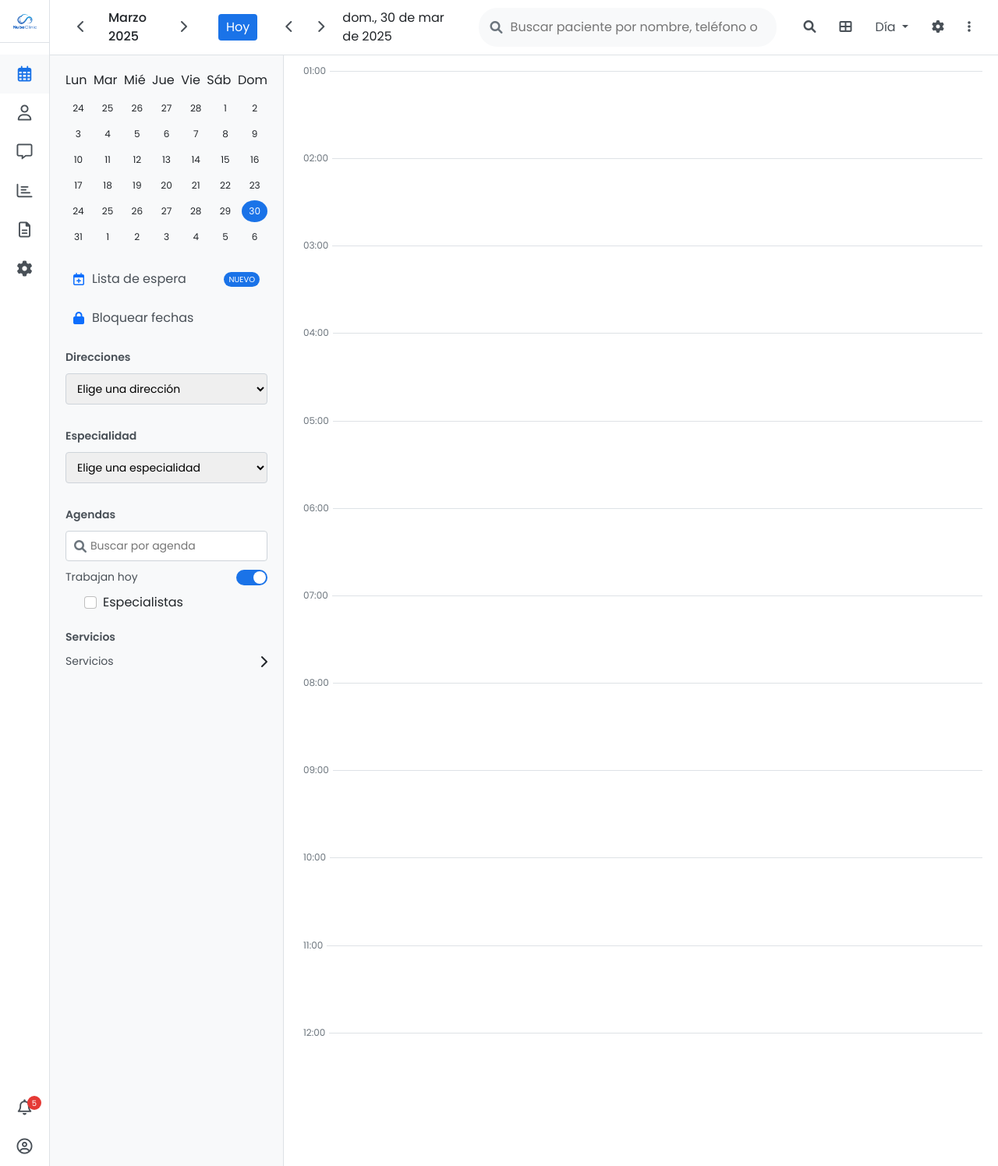
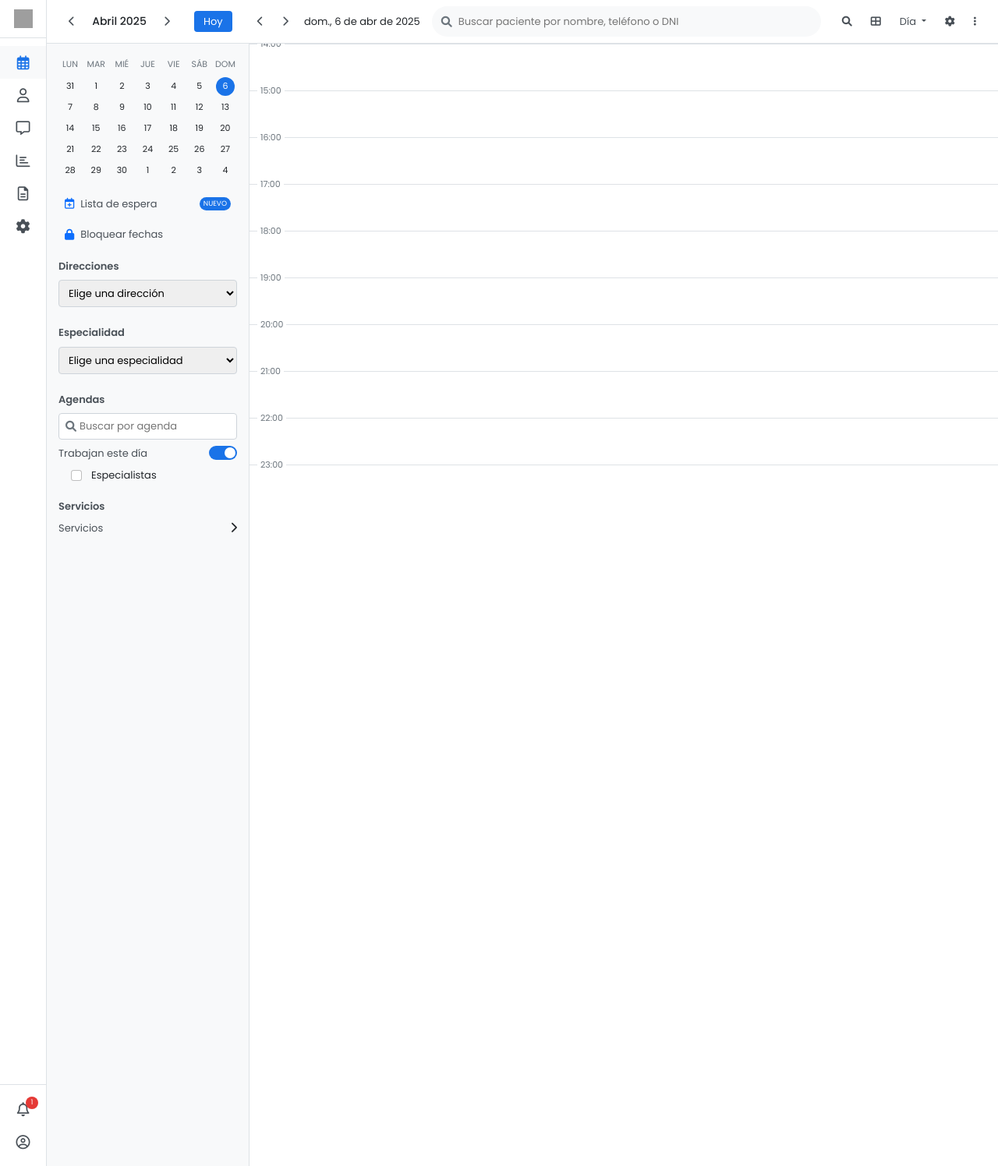
Before and after one commit to sincs87/nubeclinic, a Flask app: template app/templates/panel.html in a window 1280 px wide. Shown: the whole page at 78% size. Run offline with Flask 3, Linux system fonts and the light colour scheme; the template is opened without the code that fills it, so the values that code supplies are empty; grey boxes are pictures that could not be loaded.

Commit message:
Actualizacion

```diff
--- a/app/templates/panel.html
+++ b/app/templates/panel.html
@@ -36,11 +36,12 @@
             padding: 0;
             overflow: hidden;
             height: 100vh;
+            font-size: 14px;
         }
 
         /* Sidebar */
         .sidebar {
-            width: 64px;
+            width: 60px;
             height: 100vh;
             background-color: #ffffff;
             border-right: 1px solid var(--gray-300);
@@ -53,7 +54,7 @@
         }
 
         .sidebar-top {
-            padding: 15px 0;
+            padding: 12px 0;
             text-align: center;
             border-bottom: 1px solid var(--gray-300);
         }
@@ -62,7 +63,7 @@
             display: flex;
             flex-direction: column;
             flex-grow: 1;
-            padding: 15px 0;
+            padding: 10px 0;
         }
 
         .sidebar-nav-item {
@@ -71,7 +72,7 @@
             justify-content: center;
             color: var(--gray-700);
             text-decoration: none;
-            padding: 15px 0;
+            padding: 12px 0;
             transition: all 0.3s;
         }
 
@@ -81,12 +82,17 @@
         }
 
         .sidebar-nav-item i {
-            font-size: 20px;
+            font-size: 18px;
+        }
+
+        .sidebar-bottom {
+            padding: 10px 0;
+            border-top: 1px solid var(--gray-300);
         }
 
         /* Main content */
         .main-content {
-            margin-left: 64px;
+            margin-left: 60px;
             height: 100vh;
             display: flex;
             flex-direction: column;
@@ -94,12 +100,13 @@
 
         /* Header */
         .header {
-            padding: 10px 20px;
+            padding: 8px 16px;
             border-bottom: 1px solid var(--gray-300);
             display: flex;
             align-items: center;
             justify-content: space-between;
             background-color: #ffffff;
+            height: 56px;
         }
 
         .header-left, .header-right {
@@ -110,17 +117,19 @@
         .header-nav {
             display: flex;
             align-items: center;
+            font-size: 13px;
         }
 
         .header-btn {
             background: none;
             border: none;
             color: var(--gray-700);
-            margin: 0 5px;
+            margin: 0 4px;
             cursor: pointer;
-            padding: 5px 10px;
+            padding: 4px 8px;
             border-radius: 4px;
             transition: all 0.3s;
+            font-size: 13px;
         }
 
         .header-btn:hover {
@@ -130,6 +139,8 @@
         .header-btn.primary {
             background-color: var(--primary-color);
             color: white;
+            padding: 4px 12px;
+            font-size: 13px;
         }
 
         .header-btn.primary:hover {
@@ -139,72 +150,89 @@
         .month-nav {
             display: flex;
             align-items: center;
-            margin-right: 20px;
+            margin-right: 15px;
         }
 
         .month-title {
-            margin: 0 15px;
+            margin: 0 10px;
             font-weight: 500;
+            font-size: 14px;
         }
 
         .search-bar {
-            flex-grow: 1;
             display: flex;
             align-items: center;
             background-color: var(--gray-100);
-            border-radius: 24px;
-            padding: 5px 15px;
-            margin: 0 20px;
-            max-width: 600px;
+            border-radius: 20px;
+            padding: 4px 12px;
+            margin: 0 15px;
+            max-width: 500px;
+            flex-grow: 1;
         }
 
         .search-bar input {
             background: none;
             border: none;
-            padding: 8px 10px;
+            padding: 6px 8px;
             flex-grow: 1;
             outline: none;
+            font-size: 13px;
         }
 
-        /* Calendar */
+        /* Calendar container */
         .calendar-container {
             display: flex;
             flex-grow: 1;
             overflow: hidden;
         }
 
+        /* Sidebar calendar */
         .calendar-sidebar {
-            width: 300px;
+            width: 260px;
             border-right: 1px solid var(--gray-300);
             background-color: var(--gray-100);
-            padding: 20px;
+            padding: 15px;
             overflow-y: auto;
         }
 
         .mini-calendar {
-            margin-bottom: 20px;
+            margin-bottom: 15px;
         }
 
         .mini-calendar-header {
-            display: flex;
-            align-items: center;
-            justify-content: space-between;
-            margin-bottom: 10px;
+            display: grid;
+            grid-template-columns: repeat(7, 1fr);
+            gap: 3px;
+            margin-bottom: 5px;
+        }
+
+        .mini-calendar-weekday {
+            text-align: center;
+            padding: 3px 0;
+            font-size: 11px;
+            color: var(--gray-600);
+            text-transform: uppercase;
         }
 
         .mini-calendar-grid {
             display: grid;
             grid-template-columns: repeat(7, 1fr);
-            gap: 5px;
+            gap: 3px;
         }
 
         .mini-calendar-day {
             text-align: center;
-            padding: 5px;
-            font-size: 12px;
+            padding: 5px 0;
+            font-size: 11px;
             border-radius: 50%;
             cursor: pointer;
             transition: all 0.3s;
+            width: 24px;
+            height: 24px;
+            display: flex;
+            align-items: center;
+            justify-content: center;
+            margin: 0 auto;
         }
 
         .mini-calendar-day.today {
@@ -216,27 +244,21 @@
             background-color: var(--gray-200);
         }
 
-        .mini-calendar-weekday {
-            text-align: center;
-            padding: 5px;
-            font-size: 12px;
-            color: var(--gray-600);
-            text-transform: uppercase;
-        }
-
+        /* Calendar actions */
         .calendar-actions {
-            margin-top: 20px;
+            margin-top: 15px;
         }
 
         .action-btn {
             display: flex;
             align-items: center;
-            padding: 8px 10px;
-            margin-bottom: 10px;
+            padding: 6px 8px;
+            margin-bottom: 8px;
             color: var(--gray-700);
             text-decoration: none;
             border-radius: 4px;
             transition: all 0.3s;
+            font-size: 13px;
         }
 
         .action-btn:hover {
@@ -244,12 +266,13 @@
         }
 
         .action-btn i {
-            margin-right: 10px;
+            margin-right: 8px;
+            font-size: 14px;
         }
 
         .status-badge {
-            font-size: 10px;
-            padding: 2px 6px;
+            font-size: 9px;
+            padding: 2px 5px;
             border-radius: 10px;
             background-color: var(--primary-color);
             color: white;
@@ -257,9 +280,9 @@
         }
 
         .section-title {
-            font-size: 14px;
+            font-size: 13px;
             font-weight: 600;
-            margin: 20px 0 10px;
+            margin: 15px 0 8px;
             color: var(--gray-700);
         }
 
@@ -267,58 +290,51 @@
         .calendar-grid {
             flex-grow: 1;
             overflow-y: auto;
-            padding: 20px;
-        }
-
-        .day-header {
-            display: flex;
-            align-items: center;
-            justify-content: space-between;
-            margin-bottom: 20px;
+            padding: 0;
         }
 
         .time-slots {
             display: grid;
-            grid-template-rows: repeat(12, 1fr);
+            grid-template-rows: repeat(24, 60px);
             grid-gap: 0;
-            height: calc(100vh - 150px);
+            min-height: 100%;
         }
 
         .time-slot {
             border-top: 1px solid var(--gray-300);
-            padding: 10px;
+            padding: 0;
             position: relative;
         }
 
         .time-label {
             position: absolute;
-            top: -10px;
-            left: 0;
-            font-size: 12px;
+            top: -9px;
+            left: 10px;
+            font-size: 11px;
             color: var(--gray-600);
             background-color: white;
-            padding: 0 5px;
+            padding: 0 4px;
         }
 
         /* Filter section */
         .filter-section {
-            margin-bottom: 20px;
+            margin-bottom: 15px;
         }
 
         .filter-title {
-            font-size: 14px;
+            font-size: 13px;
             font-weight: 600;
-            margin-bottom: 10px;
+            margin-bottom: 8px;
             color: var(--gray-700);
         }
 
         .filter-select {
             width: 100%;
-            padding: 8px 10px;
+            padding: 6px 8px;
             border: 1px solid var(--gray-400);
             border-radius: 4px;
-            margin-bottom: 10px;
-            font-size: 14px;
+            margin-bottom: 8px;
+            font-size: 13px;
             outline: none;
         }
 
@@ -328,24 +344,24 @@
             background-color: white;
             border: 1px solid var(--gray-400);
             border-radius: 4px;
-            padding: 5px 10px;
-            margin-bottom: 10px;
+            padding: 4px 8px;
+            margin-bottom: 8px;
         }
 
         .filter-search input {
             background: none;
             border: none;
-            padding: 3px 5px;
+            padding: 2px 4px;
             flex-grow: 1;
             outline: none;
-            font-size: 14px;
+            font-size: 13px;
         }
 
         .switch {
             position: relative;
             display: inline-block;
-            width: 40px;
-            height: 20px;
+            width: 36px;
+            height: 18px;
         }
 
         .switch input {
@@ -369,8 +385,8 @@
         .slider:before {
             position: absolute;
             content: "";
-            height: 16px;
-            width: 16px;
+            height: 14px;
+            width: 14px;
             left: 2px;
             bottom: 2px;
             background-color: white;
@@ -383,34 +399,56 @@
         }
 
         input:checked + .slider:before {
-            transform: translateX(20px);
+            transform: translateX(18px);
         }
 
         .option-item {
             display: flex;
             align-items: center;
             justify-content: space-between;
-            margin-bottom: 10px;
+            margin-bottom: 8px;
         }
 
         .option-label {
-            font-size: 14px;
+            font-size: 13px;
             color: var(--gray-700);
         }
 
         .notification-badge {
             position: absolute;
-            top: 10px;
+            top: 5px;
             right: 10px;
-            width: 18px;
-            height: 18px;
+            width: 16px;
+            height: 16px;
             background-color: #e53935;
             color: white;
             border-radius: 50%;
-            font-size: 10px;
+            font-size: 9px;
             display: flex;
             align-items: center;
             justify-content: center;
+        }
+
+        /* Dropdown menu */
+        .dropdown-menu {
+            font-size: 13px;
+            min-width: 120px;
+            padding: 5px 0;
+        }
+
+        .dropdown-item {
+            padding: 5px 10px;
+        }
+
+        /* Form controls */
+        .form-check-input {
+            width: 14px;
+            height: 14px;
+        }
+
+        .form-check-label {
+            font-size: 13px;
+            margin-left: 5px;
         }
     </style>
 </head>
@@ -418,8 +456,8 @@
     <!-- Sidebar -->
     <div class="sidebar">
         <div class="sidebar-top">
-            <a href="{{ url_for('main.index') }}">
-                <img src="{{ url_for('static', filename='img/logo.png') }}" alt="NubeClinic" width="30">
+            <a href="#">
+                <img src="ico.png" alt="NubeClinic" width="24" height="24">
             </a>
         </div>
         <div class="sidebar-nav">
@@ -445,7 +483,7 @@
         <div class="sidebar-bottom">
             <a href="#" class="sidebar-nav-item position-relative">
                 <i class="far fa-bell"></i>
-                <span class="notification-badge">5</span>
+                <span class="notification-badge">1</span>
             </a>
             <a href="#" class="sidebar-nav-item">
                 <i class="far fa-user-circle"></i>
@@ -462,7 +500,7 @@
                     <button class="header-btn">
                         <i class="fas fa-chevron-left"></i>
                     </button>
-                    <span class="month-title">Marzo 2025</span>
+                    <span class="month-title">Abril 2025</span>
                     <button class="header-btn">
                         <i class="fas fa-chevron-right"></i>
                     </button>
@@ -475,7 +513,7 @@
                     <button class="header-btn">
                         <i class="fas fa-chevron-right"></i>
                     </button>
-                    <span class="ms-2">dom., 30 de mar de 2025</span>
+                    <span class="ms-2">dom., 6 de abr de 2025</span>
                 </div>
             </div>
             <div class="search-bar">
@@ -515,62 +553,54 @@
                 <!-- Mini calendar -->
                 <div class="mini-calendar">
                     <div class="mini-calendar-header">
-                        <span>Lun</span>
-                        <span>Mar</span>
-                        <span>Mié</span>
-                        <span>Jue</span>
-                        <span>Vie</span>
-                        <span>Sáb</span>
-                        <span>Dom</span>
+                        <div class="mini-calendar-weekday">Lun</div>
+                        <div class="mini-calendar-weekday">Mar</div>
+                        <div class="mini-calendar-weekday">Mié</div>
+                        <div class="mini-calendar-weekday">Jue</div>
+                        <div class="mini-calendar-weekday">Vie</div>
+                        <div class="mini-calendar-weekday">Sáb</div>
+                        <div class="mini-calendar-weekday">Dom</div>
                     </div>
                     <div class="mini-calendar-grid">
-                        <div class="mini-calendar-day">24</div>
-                        <div class="mini-calendar-day">25</div>
-                        <div class="mini-calendar-day">26</div>
-                        <div class="mini-calendar-day">27</div>
-                        <div class="mini-calendar-day">28</div>
-                        <div class="mini-calendar-day">1</div>
-                        <div class="mini-calendar-day">2</div>
-
-                        <div class="mini-calendar-day">3</div>
-                        <div class="mini-calendar-day">4</div>
-                        <div class="mini-calendar-day">5</div>
-                        <div class="mini-calendar-day">6</div>
-                        <div class="mini-calendar-day">7</div>
-                        <div class="mini-calendar-day">8</div>
-                        <div class="mini-calendar-day">9</div>
-
-                        <div class="mini-calendar-day">10</div>
-                        <div class="mini-calendar-day">11</div>
-                        <div class="mini-calendar-day">12</div>
-                        <div class="mini-calendar-day">13</div>
-                        <div class="mini-calendar-day">14</div>
-                        <div class="mini-calendar-day">15</div>
-                        <div class="mini-calendar-day">16</div>
-
-                        <div class="mini-calendar-day">17</div>
-                        <div class="mini-calendar-day">18</div>
-                        <div class="mini-calendar-day">19</div>
-                        <div class="mini-calendar-day">20</div>
-                        <div class="mini-calendar-day">21</div>
-                        <div class="mini-calendar-day">22</div>
-                        <div class="mini-calendar-day">23</div>
-
-                        <div class="mini-calendar-day">24</div>
-                        <div class="mini-calendar-day">25</div>
-                        <div class="mini-calendar-day">26</div>
-                        <div class="mini-calendar-day">27</div>
-                        <div class="mini-calendar-day">28</div>
-                        <div class="mini-calendar-day">29</div>
-                        <div class="mini-calendar-day today">30</div>
-
                         <div class="mini-calendar-day">31</div>
                         <div class="mini-calendar-day">1</div>
                         <div class="mini-calendar-day">2</div>
                         <div class="mini-calendar-day">3</div>
                         <div class="mini-calendar-day">4</div>
                         <div class="mini-calendar-day">5</div>
-                        <div class="mini-calendar-day">6</div>
+                        <div class="mini-calendar-day today">6</div>
+
+                        <div class="mini-calendar-day">7</div>
+                        <div class="mini-calendar-day">8</div>
+                        <div class="mini-calendar-day">9</div>
+                        <div class="mini-calendar-day">10</div>
+                        <div class="mini-calendar-day">11</div>
+                        <div class="mini-calendar-day">12</div>
+                        <div class="mini-calendar-day">13</div>
+
+                        <div class="mini-calendar-day">14</div>
+                        <div class="mini-calendar-day">15</div>
+                        <div class="mini-calendar-day">16</div>
+                        <div class="mini-calendar-day">17</div>
+                        <div class="mini-calendar-day">18</div>
+                        <div class="mini-calendar-day">19</div>
+                        <div class="mini-calendar-day">20</div>
+
+                        <div class="mini-calendar-day">21</div>
+                        <div class="mini-calendar-day">22</div>
+                        <div class="mini-calendar-day">23</div>
+                        <div class="mini-calendar-day">24</div>
+                        <div class="mini-calendar-day">25</div>
+                        <div class="mini-calendar-day">26</div>
+                        <div class="mini-calendar-day">27</div>
+
+                        <div class="mini-calendar-day">28</div>
+                        <div class="mini-calendar-day">29</div>
+                        <div class="mini-calendar-day">30</div>
+                        <div class="mini-calendar-day">1</div>
+                        <div class="mini-calendar-day">2</div>
+                        <div class="mini-calendar-day">3</div>
+                        <div class="mini-calendar-day">4</div>
                     </div>
                 </div>
 
@@ -609,13 +639,13 @@
                         <input type="text" placeholder="Buscar por agenda">
                     </div>
                     <div class="option-item">
-                        <span class="option-label">Trabajan hoy</span>
+                        <span class="option-label">Trabajan este día</span>
                         <label class="switch">
                             <input type="checkbox" checked>
                             <span class="slider"></span>
                         </label>
                     </div>
-                    <div class="option-item ps-4">
+                    <div class="option-item ps-3">
                         <div class="form-check">
                             <input class="form-check-input" type="checkbox" id="especialistasCheck">
                             <label class="form-check-label" for="especialistasCheck">
@@ -638,40 +668,34 @@
             <div class="calendar-grid">
                 <div class="time-slots">
                     <div class="time-slot">
-                        <span class="time-label">01:00</span>
+                        <span class="time-label">14:00</span>
                     </div>
                     <div class="time-slot">
-                        <span class="time-label">02:00</span>
+                        <span class="time-label">15:00</span>
                     </div>
                     <div class="time-slot">
-                        <span class="time-label">03:00</span>
+                        <span class="time-label">16:00</span>
                     </div>
                     <div class="time-slot">
-                        <span class="time-label">04:00</span>
+                        <span class="time-label">17:00</span>
                     </div>
                     <div class="time-slot">
-                        <span class="time-label">05:00</span>
+                        <span class="time-label">18:00</span>
                     </div>
                     <div class="time-slot">
-                        <span class="time-label">06:00</span>
+                        <span class="time-label">19:00</span>
                     </div>
                     <div class="time-slot">
-                        <span class="time-label">07:00</span>
+                        <span class="time-label">20:00</span>
                     </div>
                     <div class="time-slot">
-                        <span class="time-label">08:00</span>
+                        <span class="time-label">21:00</span>
                     </div>
                     <div class="time-slot">
-                        <span class="time-label">09:00</span>
+                        <span class="time-label">22:00</span>
                     </div>
                     <div class="time-slot">
-                        <span class="time-label">10:00</span>
-                    </div>
-                    <div class="time-slot">
-                        <span class="time-label">11:00</span>
-                    </div>
-                    <div class="time-slot">
-                        <span class="time-label">12:00</span>
+                        <span class="time-label">23:00</span>
                     </div>
                 </div>
             </div>
```
Also changed, not shown: 3 other files.
